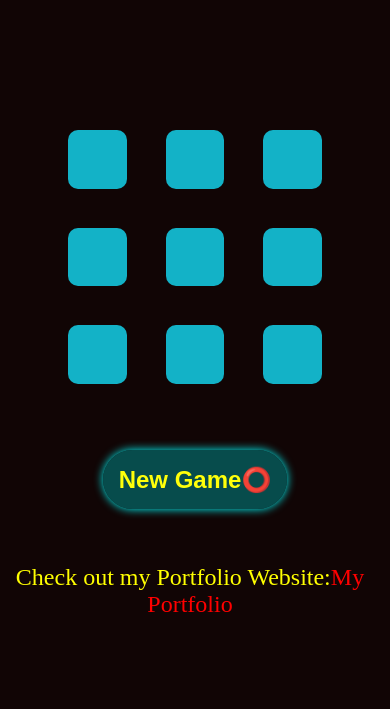
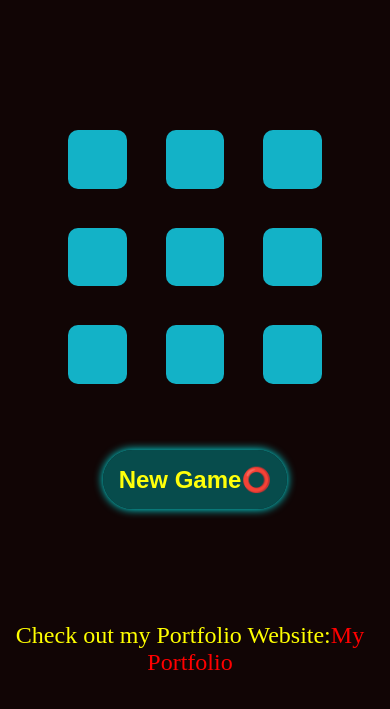
Before and after one commit to vedgalgat/tic-tac-toe, a plain HTML site: page index.html in a window 390 px wide. Shown: the part 61-770 px from the top of the page. Drawn offline with Linux system fonts and the light colour scheme.

Commit message:
new update

```diff
--- a/phone.css
+++ b/phone.css
@@ -67,7 +67,7 @@
 
 .links {
     position:relative;
-    top:150vw;
+    top:165vw;
     display: inline;
 
 }
```
